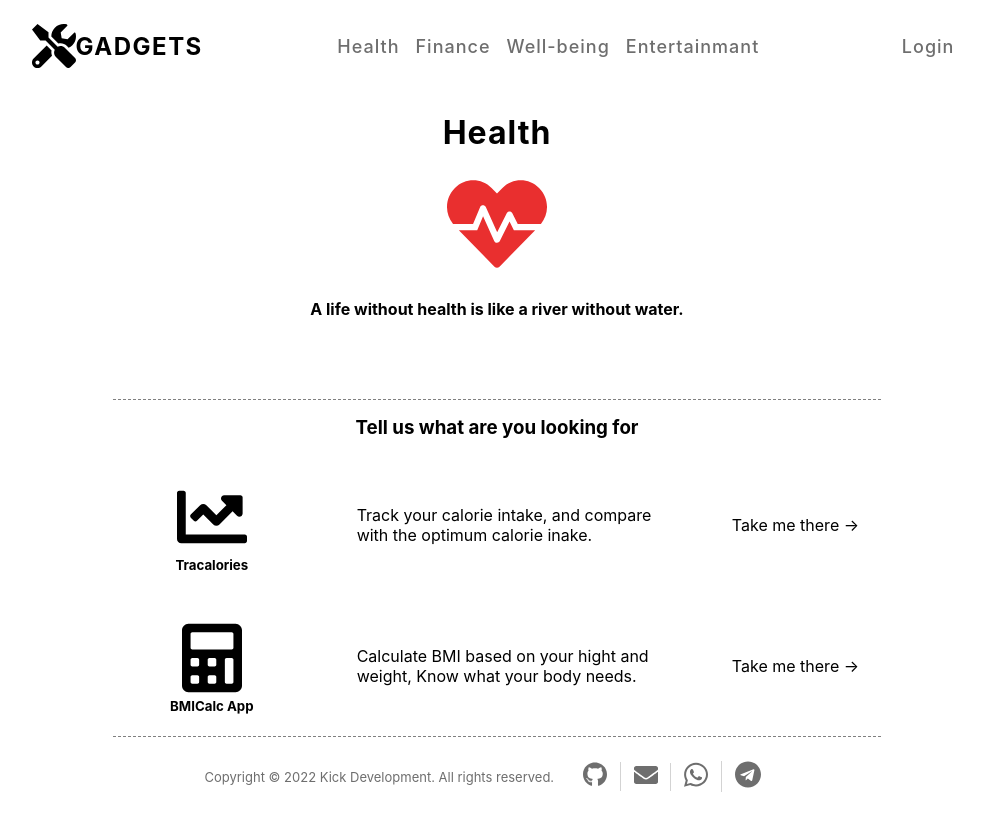
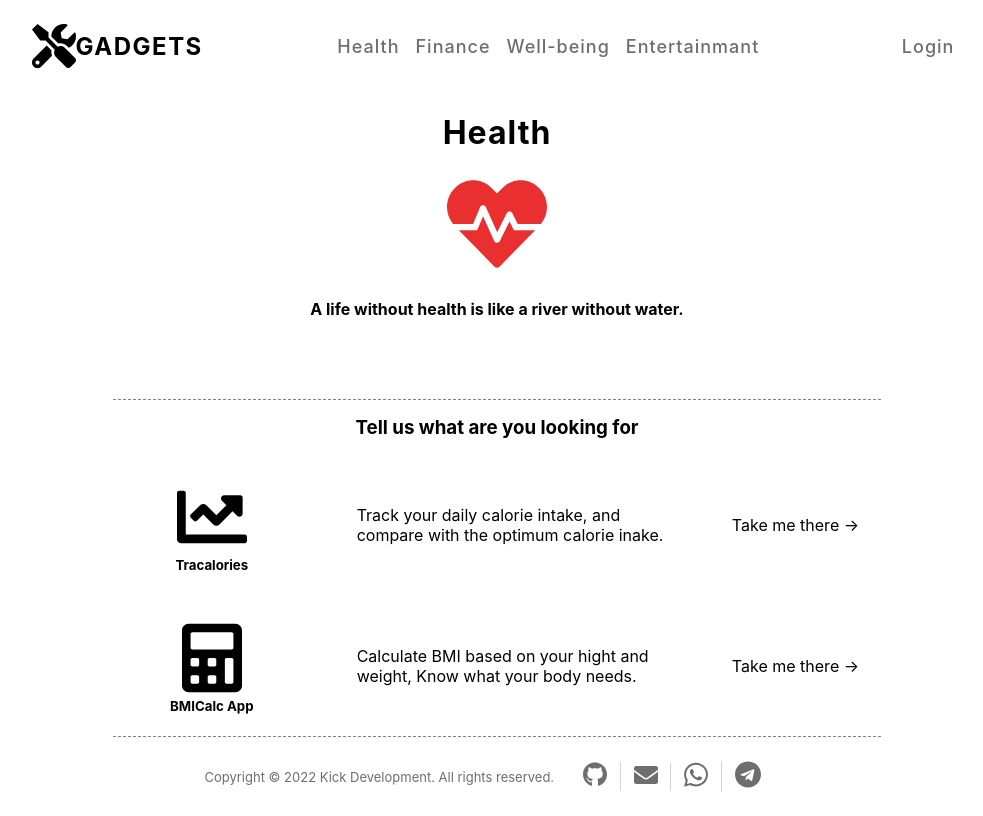
Before and after one commit to kickASS28/gadgets, a Next.js app: page /health in a window 1280 px wide. Shown: the whole page, without its empty margins (143-1126 px from the left). Built offline with nearby package versions, Linux system fonts and the light colour scheme.

Commit message:
Update index.js

```diff
--- a/pages/health/index.js
+++ b/pages/health/index.js
@@ -45,8 +45,8 @@ const HealthPage = () => {
             </h5>
             <div className={classes.description}>
               <p>
-                Track your calorie intake, and compare with the optimum calorie
-                inake.
+                Track your daily calorie intake, and compare with the optimum
+                calorie inake.
               </p>
             </div>
             <div className={classes.actions}>
```
